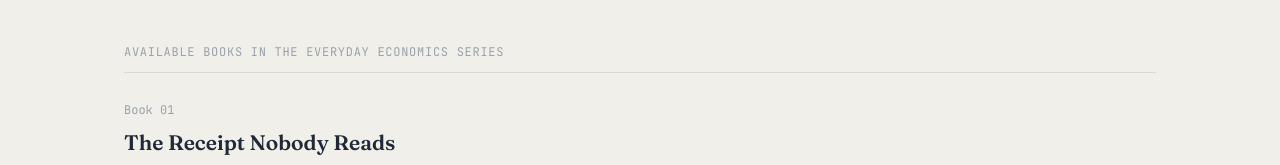
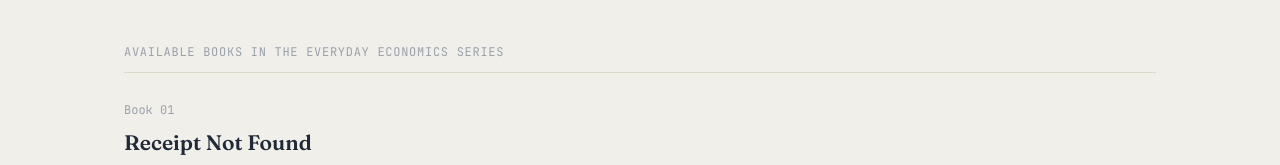
Before and after one commit to DRARSALANAHMED/everydayeconomics, a plain HTML site: page index.html in a window 1280 px wide. Shown: the part 780-945 px from the top of the page. Drawn offline with Linux system fonts and the light colour scheme.

Commit message:
Update index.html

```diff
--- a/index.html
+++ b/index.html
@@ -388,7 +388,7 @@
   // ============================================================
   const books = [
     {
-      title: "The Receipt Nobody Reads",
+      title: "Receipt Not Found",
       subtitle: "You pay taxes every day. Do you know what you bought?",
       hook: "Through Elin, Tane, and Naledi, this book assembles the receipt nobody ever hands you.",
       detail: [
```
